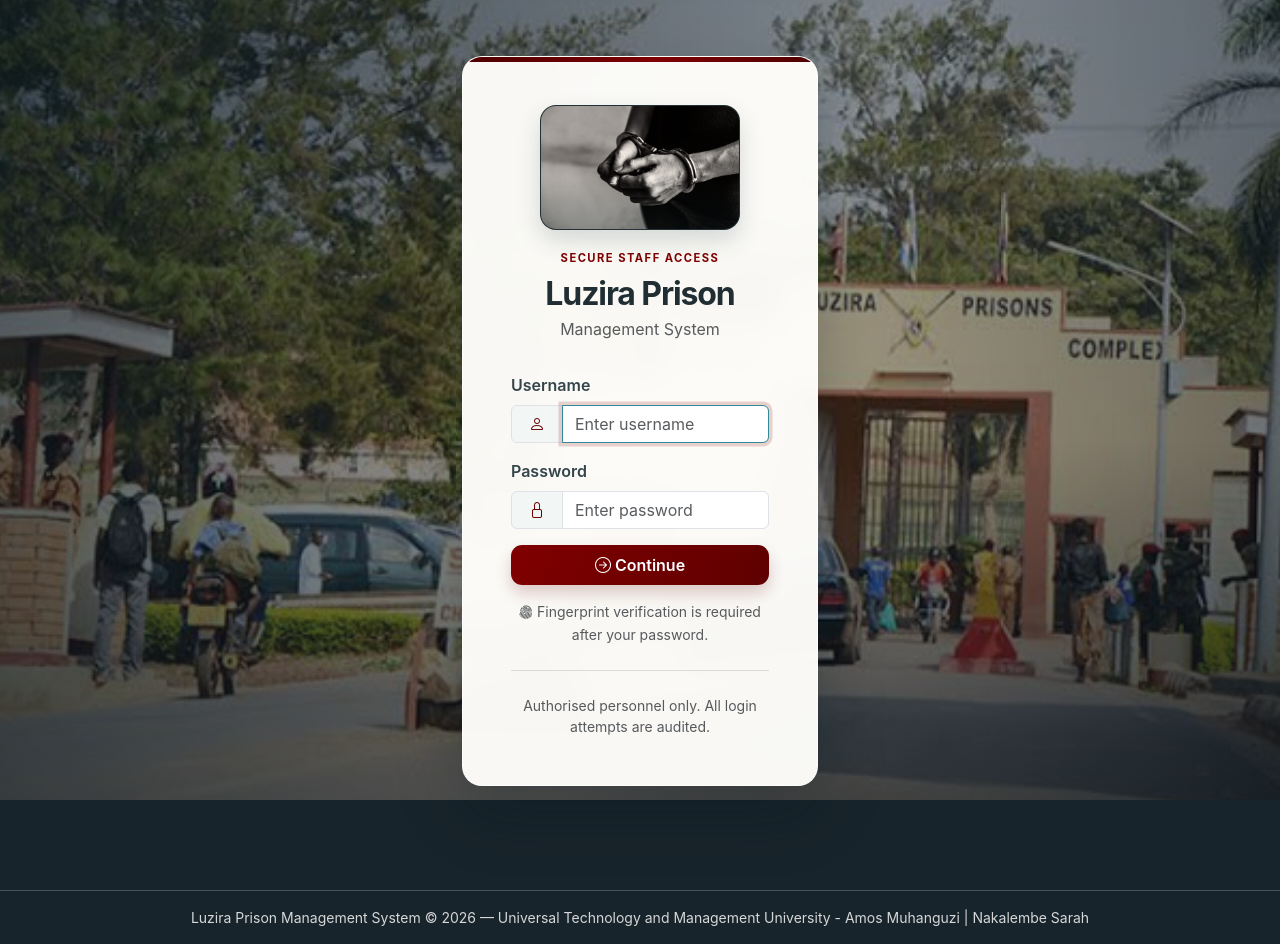
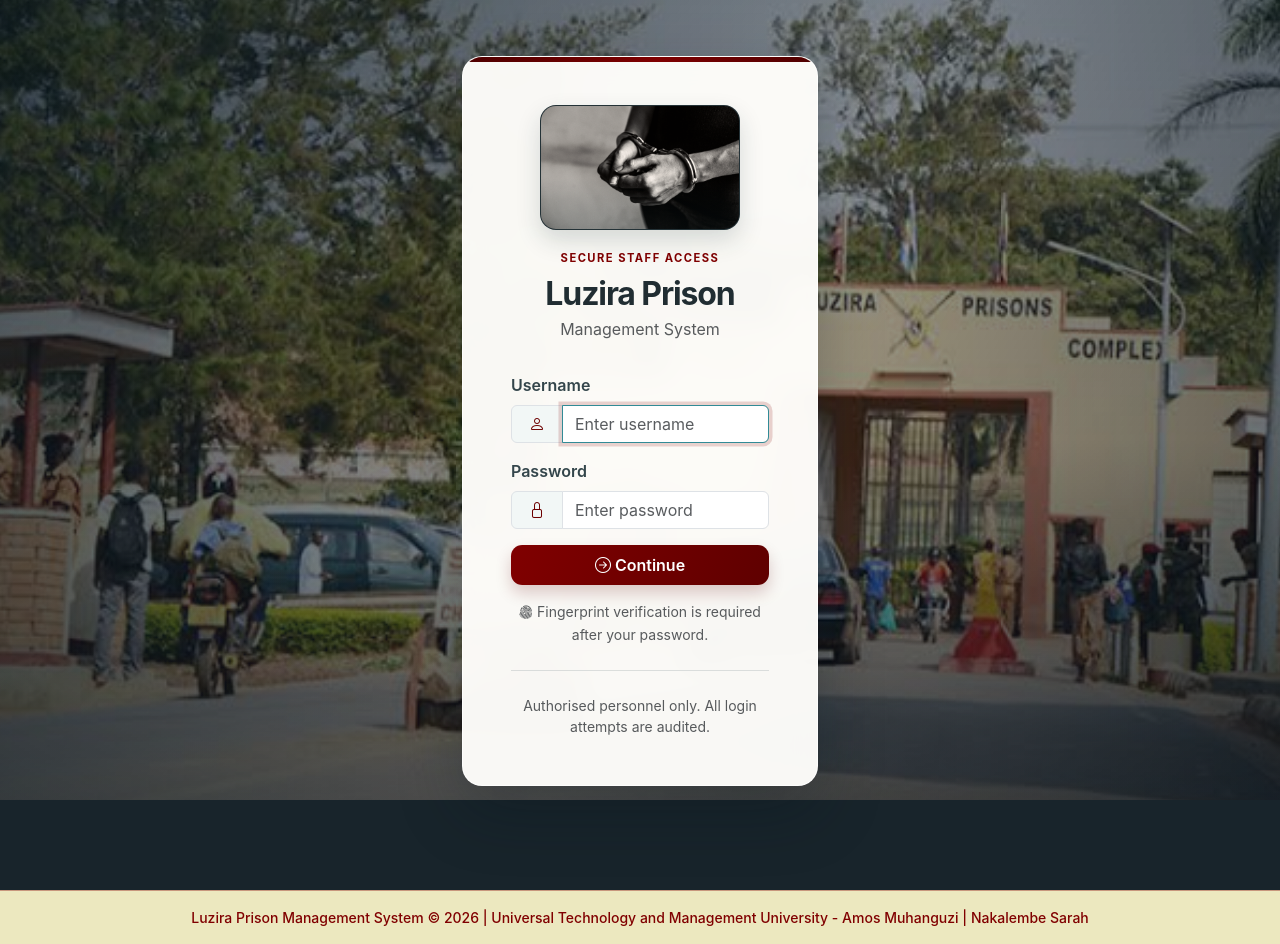
Before and after one commit to AmosMuhanguzi/luzira_pm, a Flask app: page /login in a window 1280 px wide. Run offline with Flask 3, Linux system fonts and the light colour scheme; some libraries are stand-ins or nearby versions.

Commit message:
changed the base html with new outlook

```diff
--- a/static/css/auth-slideshow.css
+++ b/static/css/auth-slideshow.css
@@ -21,7 +21,7 @@
     background-size: cover;
     opacity: 0;
     transform: scale(1.04);
-    animation: auth-slide-show 54s ease-in-out infinite;
+    animation: auth-slide-show 63s ease-in-out infinite;
     will-change: opacity, transform;
 }
 
@@ -53,6 +53,11 @@
 .auth-slide-prison-activities {
     background-image: url("../images/luzira-prison-activities.png");
     animation-delay: 45s;
+}
+
+.auth-slide-extra {
+    background-image: url("../images/luzira-slide-7.jpg");
+    animation-delay: 54s;
 }
 
 .auth-slide-shade {
@@ -230,8 +235,9 @@
 }
 
 .auth-page footer {
-    color: rgba(255, 255, 255, .82) !important;
-    border-color: rgba(255, 255, 255, .22) !important;
+    color: #800000 !important;
+    background: rgba(255, 250, 205, .92);
+    border-color: rgba(128, 0, 0, .35) !important;
 }
 
 @keyframes auth-slide-show {
@@ -239,14 +245,14 @@
         opacity: 0;
         transform: scale(1.04);
     }
-    3.7% {
-        opacity: 1;
+    3.2% {
+        opacity: .98;
     }
-    14% {
-        opacity: 1;
+    12.2% {
+        opacity: .98;
         transform: scale(1.1);
     }
-    17%,
+    14.6%,
     100% {
         opacity: 0;
         transform: scale(1.12);
@@ -272,7 +278,7 @@
     }
 
     .auth-slide-gate {
-        opacity: 1;
+        opacity: .98;
     }
 }
 
--- a/static/css/style.css
+++ b/static/css/style.css
@@ -252,6 +252,12 @@ footer {
     margin-top: 3rem;
 }
 
+footer.text-muted,
+footer {
+    color: #800000 !important;
+    font-weight: 500;
+}
+
 /* Login card hover */
 .card.shadow-lg {
     transition: transform 0.2s ease-in-out;
--- a/templates/base.html
+++ b/templates/base.html
@@ -27,6 +27,7 @@
     <span class="auth-slide auth-slide-gate-additional"></span>
     <span class="auth-slide auth-slide-prison-yard"></span>
     <span class="auth-slide auth-slide-prison-activities"></span>
+    <span class="auth-slide auth-slide-extra"></span>
     <span class="auth-slide-shade"></span>
 </div>
 {% elif request.endpoint == 'auth.dashboard' %}
@@ -37,6 +38,7 @@
     <span class="dashboard-slide dashboard-slide-gate-additional"></span>
     <span class="dashboard-slide dashboard-slide-prison-yard"></span>
     <span class="dashboard-slide dashboard-slide-prison-activities"></span>
+    <span class="dashboard-slide dashboard-slide-extra"></span>
     <span class="dashboard-slide-shade"></span>
 </div>
 {% endif %}
@@ -228,8 +230,7 @@
 {#  FOOTER                                                               #}
 {# ==================================================================== #}
 <footer class="text-center text-muted small py-3 border-top">
-    Luzira Prison Management System &copy; 2026
-    — Universal Technology and Management University - Amos Muhanguzi | Nakalembe Sarah
+    Luzira Prison Management System &copy; 2026 | Universal Technology and Management University - Amos Muhanguzi | Nakalembe Sarah
 </footer>
 
 <script src="https://cdn.jsdelivr.net/npm/bootstrap@5.3.2/dist/js/bootstrap.bundle.min.js"></script>
```
Also changed, not shown: static/css/dashboard-background.css (+12 -7 lines), static/images/luzira-slide-7.jpg (added).
